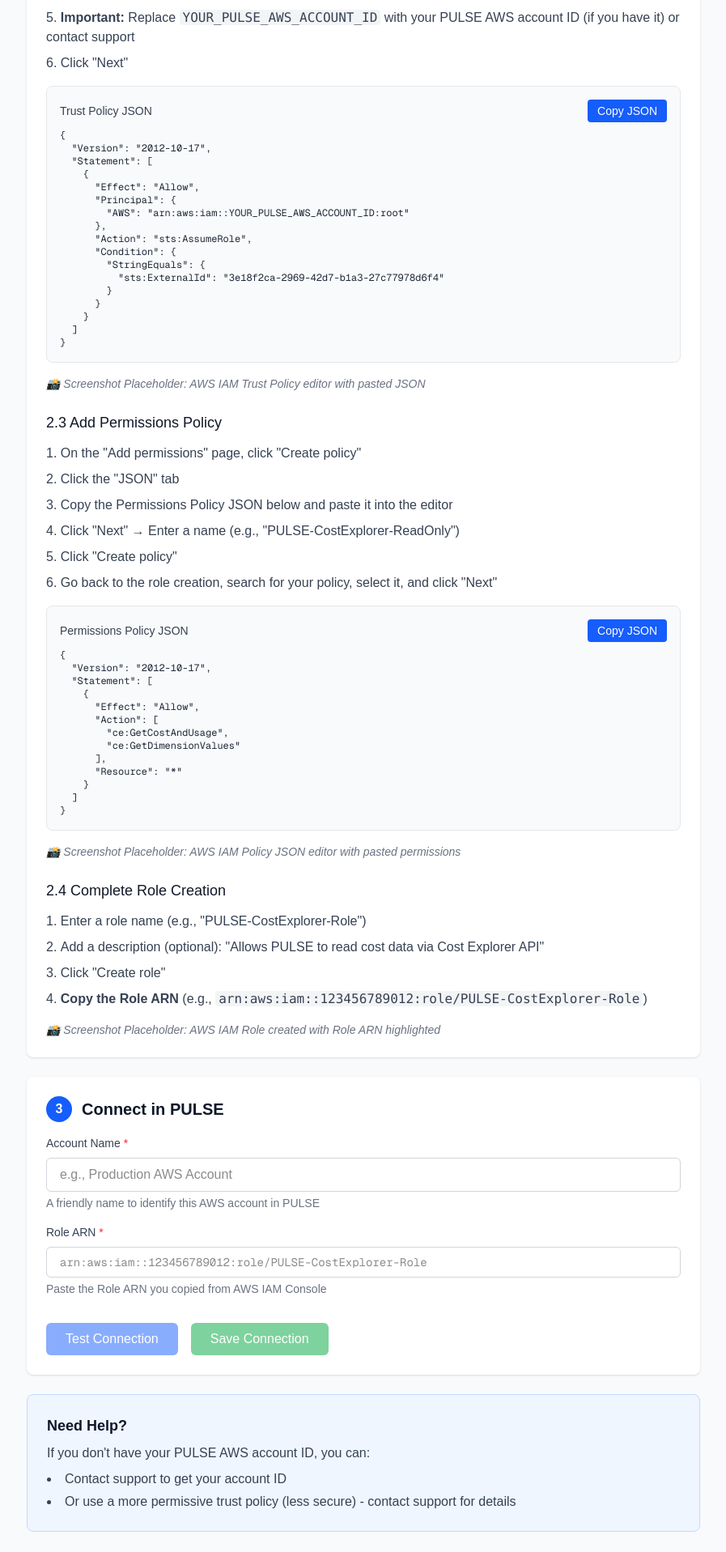
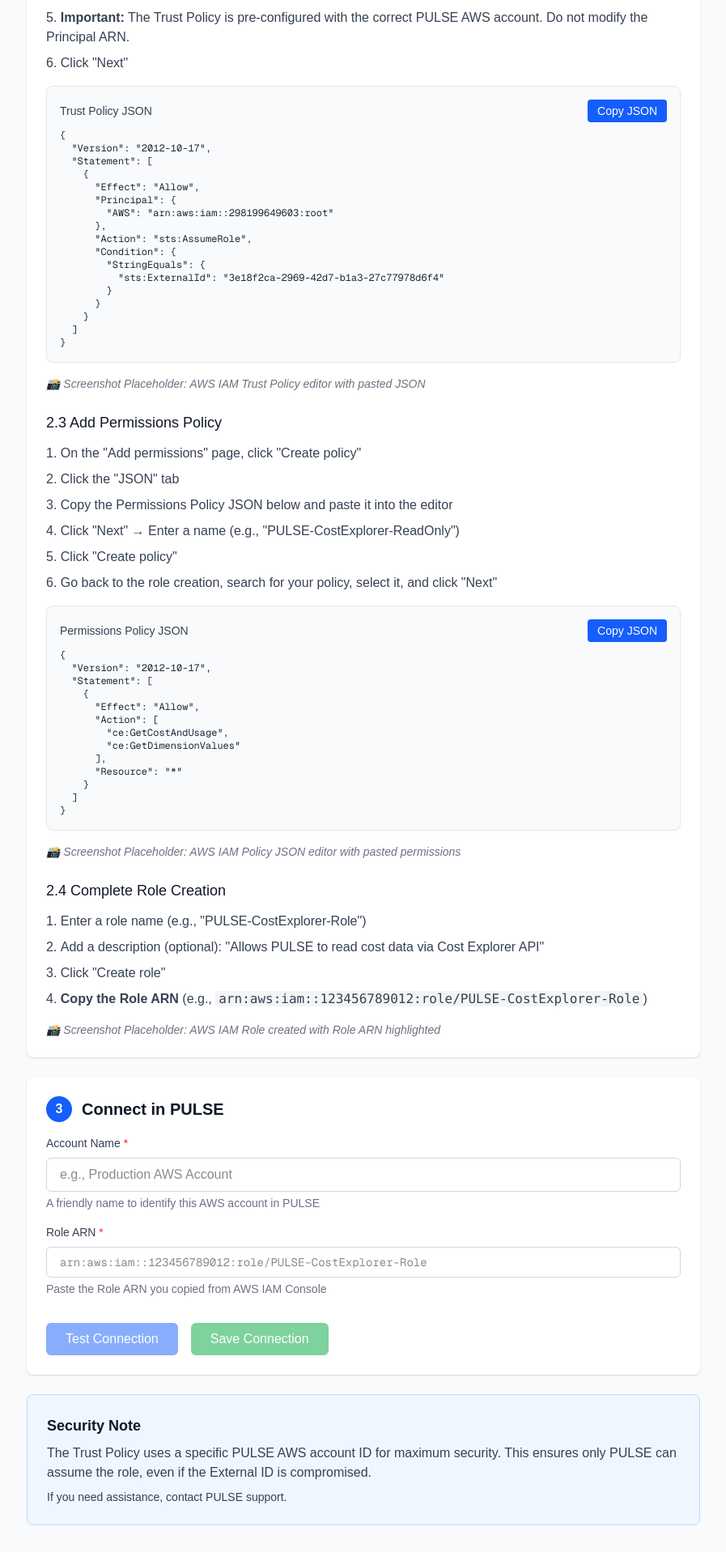
Before and after one commit to fayssal1070/pulse, a Next.js app: page /organizations/1/cloud-accounts/connect/aws in a window 1280 px wide. Shown: the part 880-2797 px from the top of the page at 81% size, without its empty margins (191-1088 px from the left). Built offline with nearby package versions, Linux system fonts and the light colour scheme.

Commit message:
Remove Principal='*' and use dedicated PULSE AWS account (298199649603) in all trust policies

```diff
--- a/app/api/aws/pulse-account-id/route.ts
+++ b/app/api/aws/pulse-account-id/route.ts
@@ -1,9 +1,9 @@
 import { NextResponse } from 'next/server'
 
 export async function GET() {
-  // Return PULSE AWS account ID from environment variable
-  // This should be set in Vercel environment variables
-  const accountId = process.env.AWS_ACCOUNT_ID || null
+  // Return PULSE AWS Principal ARN from environment variable
+  // Set in Vercel: PULSE_AWS_PRINCIPAL_ARN = arn:aws:iam::298199649603:root
+  const principalArn = process.env.PULSE_AWS_PRINCIPAL_ARN || 'arn:aws:iam::298199649603:root'
 
-  return NextResponse.json({ accountId })
+  return NextResponse.json({ principalArn })
 }
--- a/app/organizations/[id]/cloud-accounts/connect/aws/page.tsx
+++ b/app/organizations/[id]/cloud-accounts/connect/aws/page.tsx
@@ -33,22 +33,20 @@
     setExternalId(generateUUID())
   }, [])
 
-  // Get PULSE account ID (for Trust Policy Principal)
-  // This should be set in environment variables
-  // For now, we'll fetch it from an API endpoint or use a placeholder
-  const [pulseAccountId, setPulseAccountId] = useState<string>('YOUR_PULSE_AWS_ACCOUNT_ID')
+  // Get PULSE Principal ARN (for Trust Policy Principal)
+  const [pulsePrincipalArn, setPulsePrincipalArn] = useState<string>('arn:aws:iam::298199649603:root')
 
   useEffect(() => {
-    // Fetch PULSE AWS account ID from API
+    // Fetch PULSE AWS Principal ARN from API
     fetch('/api/aws/pulse-account-id')
       .then((res) => res.json())
       .then((data) => {
-        if (data.accountId) {
-          setPulseAccountId(data.accountId)
+        if (data.principalArn) {
+          setPulsePrincipalArn(data.principalArn)
         }
       })
       .catch(() => {
-        // Keep placeholder if API fails
+        // Use default if API fails
       })
   }, [])
 
@@ -58,7 +56,7 @@
       {
         Effect: 'Allow',
         Principal: {
-          AWS: `arn:aws:iam::${pulseAccountId}:root`,
+          AWS: pulsePrincipalArn,
         },
         Action: 'sts:AssumeRole',
         Condition: {
@@ -294,8 +292,7 @@
                 <li>Delete the default policy</li>
                 <li>Copy the Trust Policy JSON below and paste it into the editor</li>
                 <li>
-                  <strong>Important:</strong> Replace <code className="bg-gray-100 px-1 rounded">YOUR_PULSE_AWS_ACCOUNT_ID</code> with
-                  your PULSE AWS account ID (if you have it) or contact support
+                  <strong>Important:</strong> The Trust Policy is pre-configured with the correct PULSE AWS account. Do not modify the Principal ARN.
                 </li>
                 <li>Click "Next"</li>
               </ol>
@@ -455,14 +452,13 @@
 
         {/* Help Section */}
         <div className="bg-blue-50 border border-blue-200 rounded-lg p-6">
-          <h3 className="text-lg font-semibold text-gray-900 mb-2">Need Help?</h3>
+          <h3 className="text-lg font-semibold text-gray-900 mb-2">Security Note</h3>
           <p className="text-gray-700 mb-2">
-            If you don't have your PULSE AWS account ID, you can:
+            The Trust Policy uses a specific PULSE AWS account ID for maximum security. This ensures only PULSE can assume the role, even if the External ID is compromised.
           </p>
-          <ul className="list-disc list-inside text-gray-700 space-y-1">
-            <li>Contact support to get your account ID</li>
-            <li>Or use a more permissive trust policy (less secure) - contact support for details</li>
-          </ul>
+          <p className="text-gray-700 text-sm">
+            If you need assistance, contact PULSE support.
+          </p>
         </div>
       </main>
     </div>
```
Also changed, not shown: 2 other files (tests, documents, lock files or other folders).
